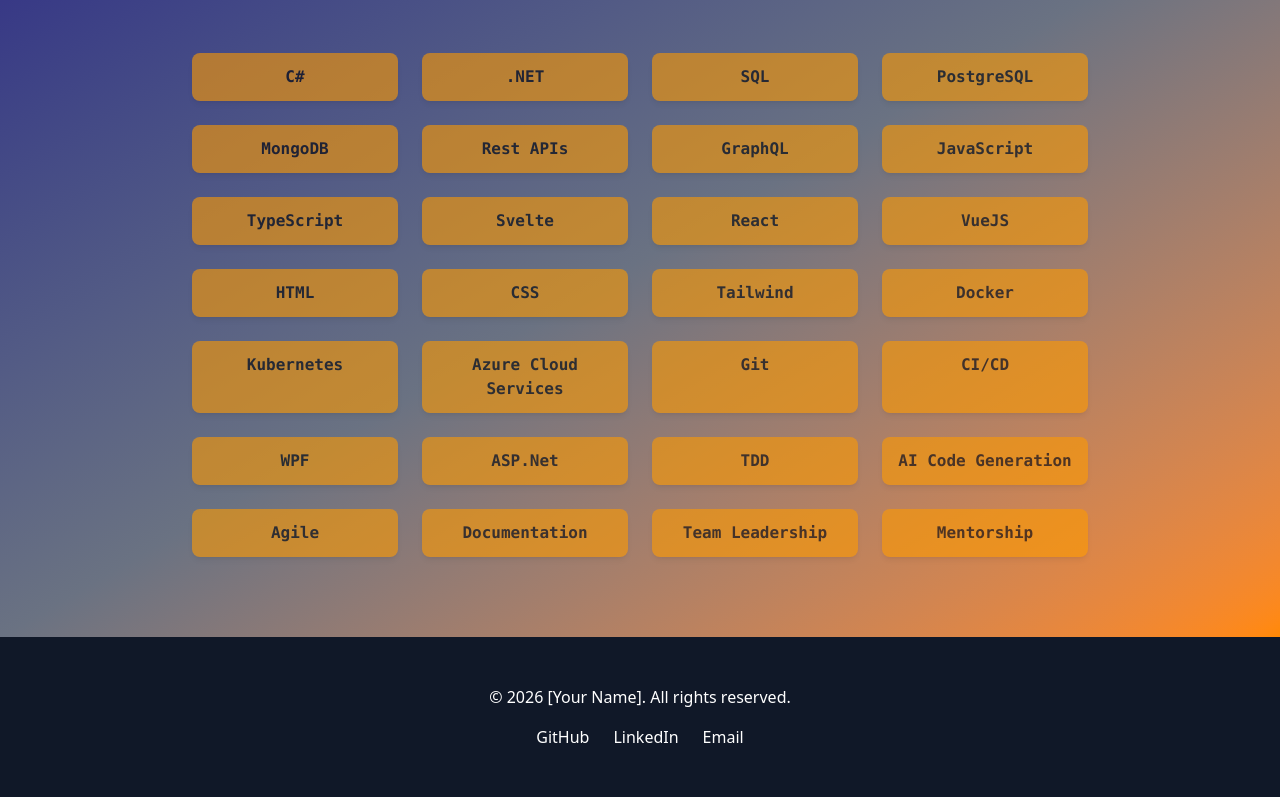
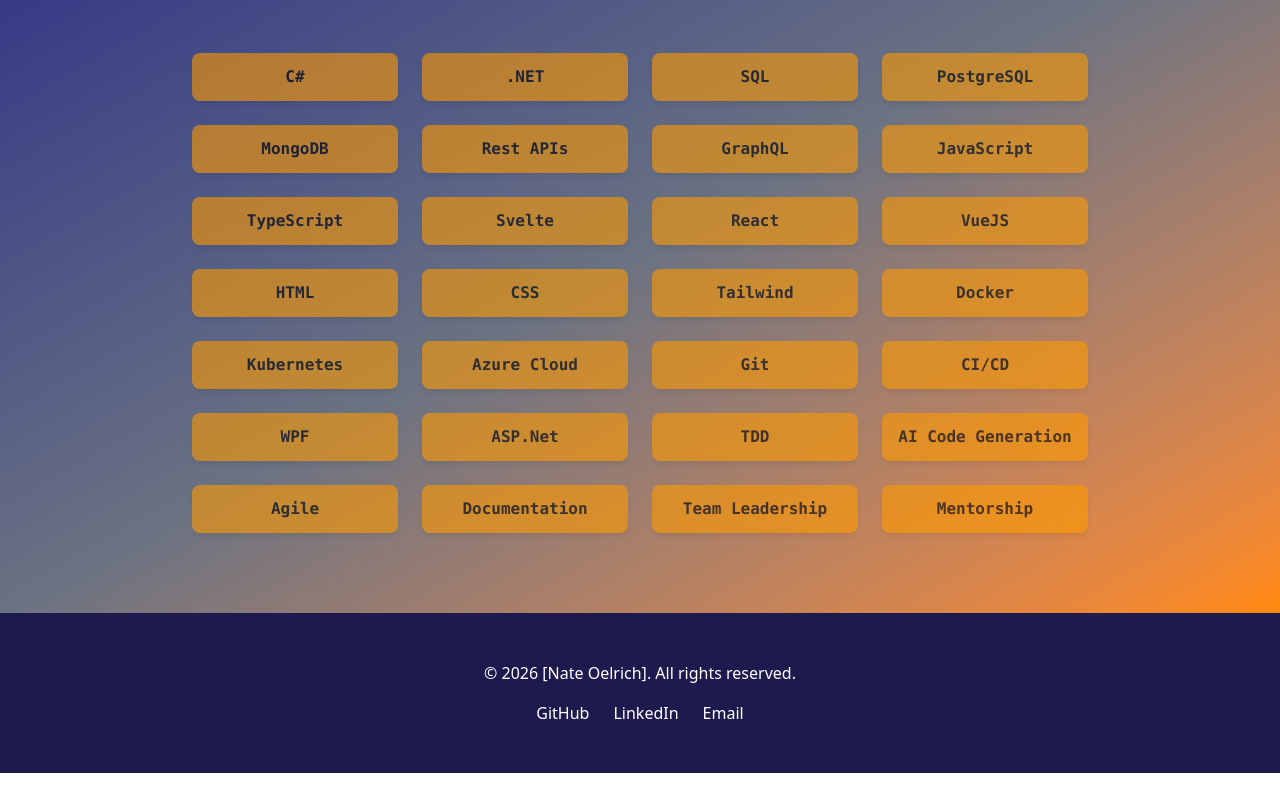
Before and after one commit to nateoelrich/my-portfolia, a SvelteKit app: page / in a window 1280 px wide. Shown: the part 1803-2600 px from the top of the page. After the commit the page ends 2576 px from the top, so only its background shows below. Built offline with nearby package versions, Linux system fonts and the light colour scheme.

Commit message:
more more more

```diff
--- a/src/routes/+layout.svelte
+++ b/src/routes/+layout.svelte
@@ -38,17 +38,17 @@
 </div>
 
 <!-- Footer -->
-<footer class="bg-gray-900 text-white py-12">
+<footer class="bg-indigo-950 text-white py-12">
   <div class="container mx-auto px-4 text-center">
-    <p class="mb-4">© {new Date().getFullYear()} [Your Name]. All rights reserved.</p>
+    <p class="mb-4">© {new Date().getFullYear()} [Nate Oelrich]. All rights reserved.</p>
     <div class="flex gap-6 justify-center">
-      <a href="https://github.com/yourusername" target="_blank" rel="noopener noreferrer" class="hover:text-blue-400 transition">
+      <a href="https://github.com/nateoelrich" target="_blank" rel="noopener noreferrer" class="hover:text-blue-400 transition">
         GitHub
       </a>
-      <a href="https://linkedin.com/in/yourusername" target="_blank" rel="noopener noreferrer" class="hover:text-blue-400 transition">
+      <a href="https://www.linkedin.com/in/nate-oelrich/" target="_blank" rel="noopener noreferrer" class="hover:text-blue-400 transition">
         LinkedIn
       </a>
-      <a href="mailto:your.email@example.com" class="hover:text-blue-400 transition">
+      <a href="mailto:nate.oelrich@gmail.com" class="hover:text-blue-400 transition">
         Email
       </a>
     </div>
--- a/src/routes/+page.svelte
+++ b/src/routes/+page.svelte
@@ -18,7 +18,7 @@
     'Tailwind',
     'Docker',
     'Kubernetes',
-    'Azure Cloud Services',
+    'Azure Cloud',
     'Git',
     'CI/CD',
     'WPF',
```
